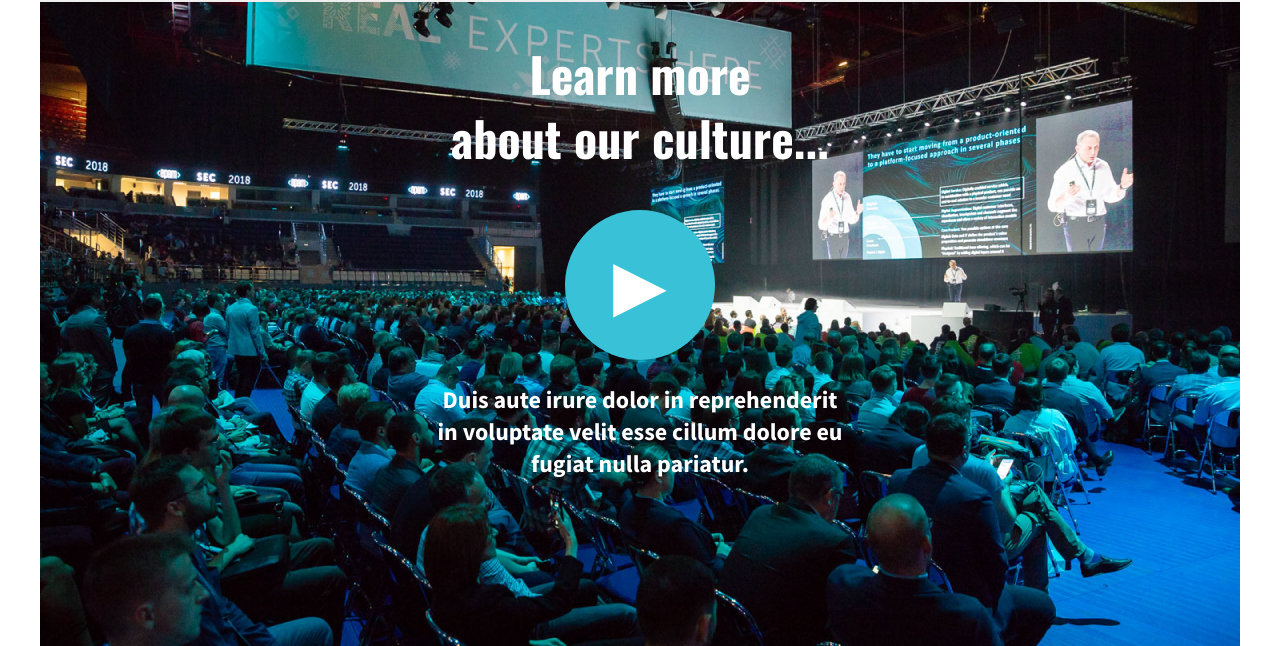
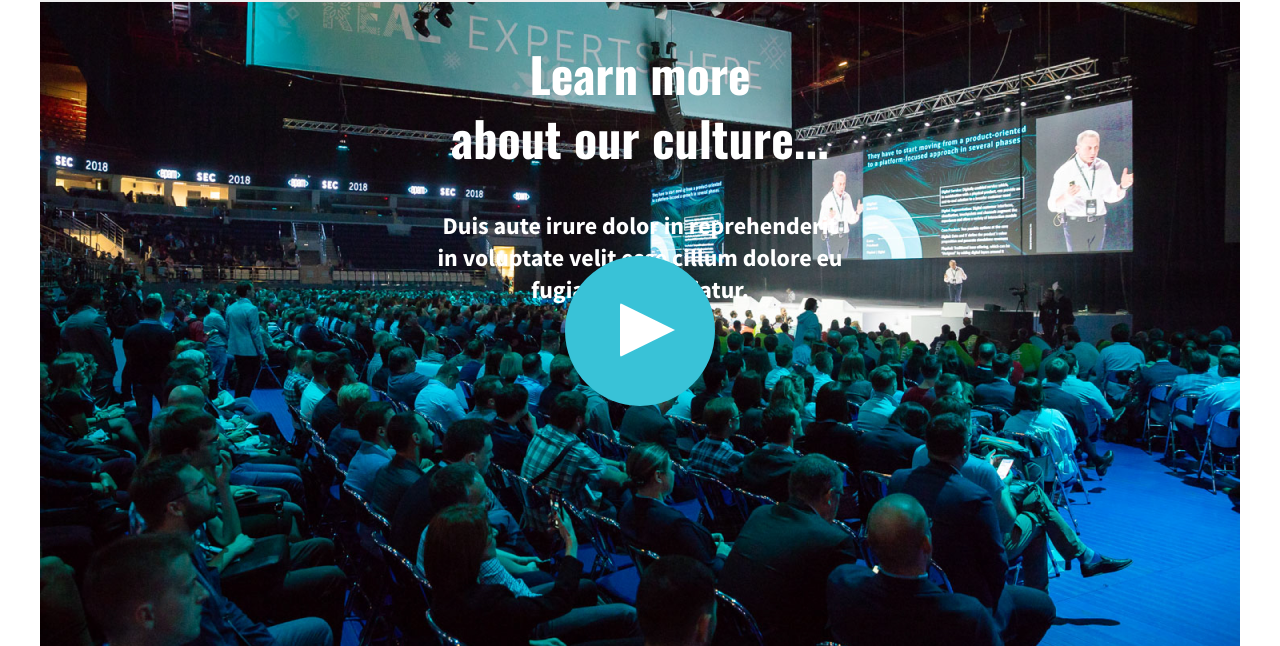
Before and after one commit to Veronika-Kyr/CSS-Basic-HomeTask, a plain HTML site: page index.html in a window 1280 px wide. Shown: the part 1498-2144 px from the top of the page. Drawn offline with nearby package versions, Linux system fonts and the light colour scheme.

Commit message:
Add button play

```diff
--- a/index.html
+++ b/index.html
@@ -73,7 +73,10 @@
             <div class="section02">
                 <h2>Learn more <br>
                     about our culture...</h2>
-                <button class="btnPlay">▶</button>
+                <div class="btnPlay">
+                    <div class="triangle"></div>
+                </div>
+
                 <h3 class="learnMore"> Duis aute irure dolor in reprehenderit <br> in voluptate velit esse cillum dolore
                     eu <br> fugiat
                     nulla
--- a/src/styles.css
+++ b/src/styles.css
@@ -116,12 +116,25 @@ section {
 
 .btnPlay {
     background: #39C2D7;
-    color: #FFFFFF;
-    border: none;
+
     width: 150px;
     height: 150px;
     border-radius: 50%;
-    font-size: 70px;
-    display: block;
-    margin: 10px auto;
+    position: absolute;
+    top: 254px;
+    left: 525px;
+
 }
+
+.triangle {
+    position: absolute;
+    top: 47px;
+    left: 40px;
+    margin-left: 15px;
+    width: 0px;
+    height: 0px;
+    border-top: 27.5px solid transparent;
+    border-left: 55px solid white;
+    border-bottom: 27.5px solid transparent;
+    border-radius: 2px;
+}
```
